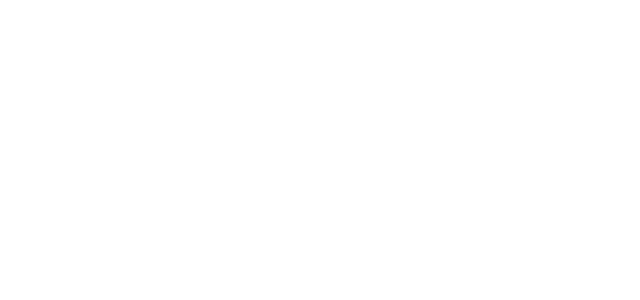
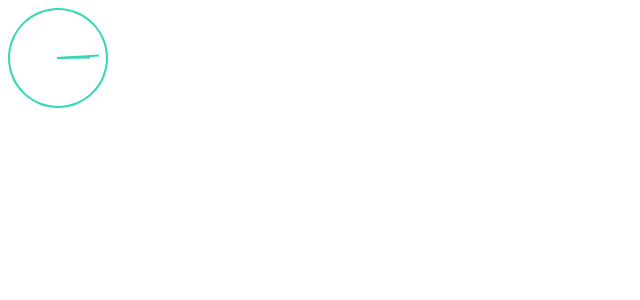
Before and after one commit to NaotoCoding/reactoon, a React (Create React App) app: page / in a window 1280 px wide. Shown: the top 300 px of the page, without its empty margins (0-640 px from the left). Built offline with nearby package versions, Linux system fonts and the light colour scheme.

Commit message:
緑色の時計を表示

```diff
--- a/src/App.tsx
+++ b/src/App.tsx
@@ -1,6 +1,7 @@
-const App = () => (
-  <>
-  </>
-)
+import GoingAroungClockHand from "./components/GoingAroundClockHand";
+
+const App = () => {
+  return <GoingAroungClockHand />
+}
 
 export default App;
--- /dev/null
+++ b/src/components/GoingAroundClockHand.tsx
@@ -0,0 +1,12 @@
+import ClockLoader from 'react-spinners/ClockLoader';
+
+const GoingAroungClockHand = ({clockSize=100, colorCode='#36d7b7'}) => (
+  <ClockLoader
+    size={clockSize}
+    color={colorCode}
+    aria-label="Loading Spinner"
+    data-testid="loader"
+  />
+);
+
+export default GoingAroungClockHand;
```
